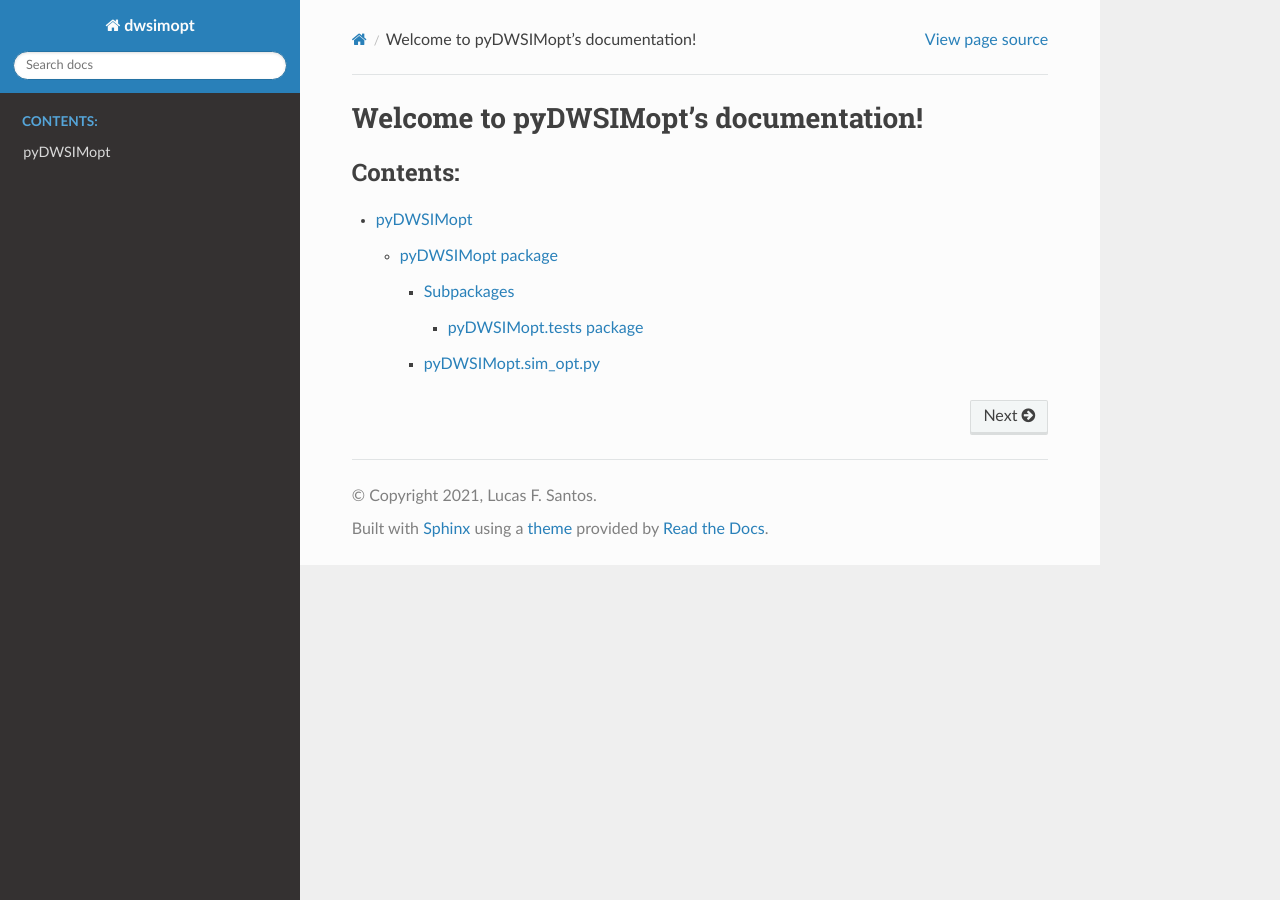
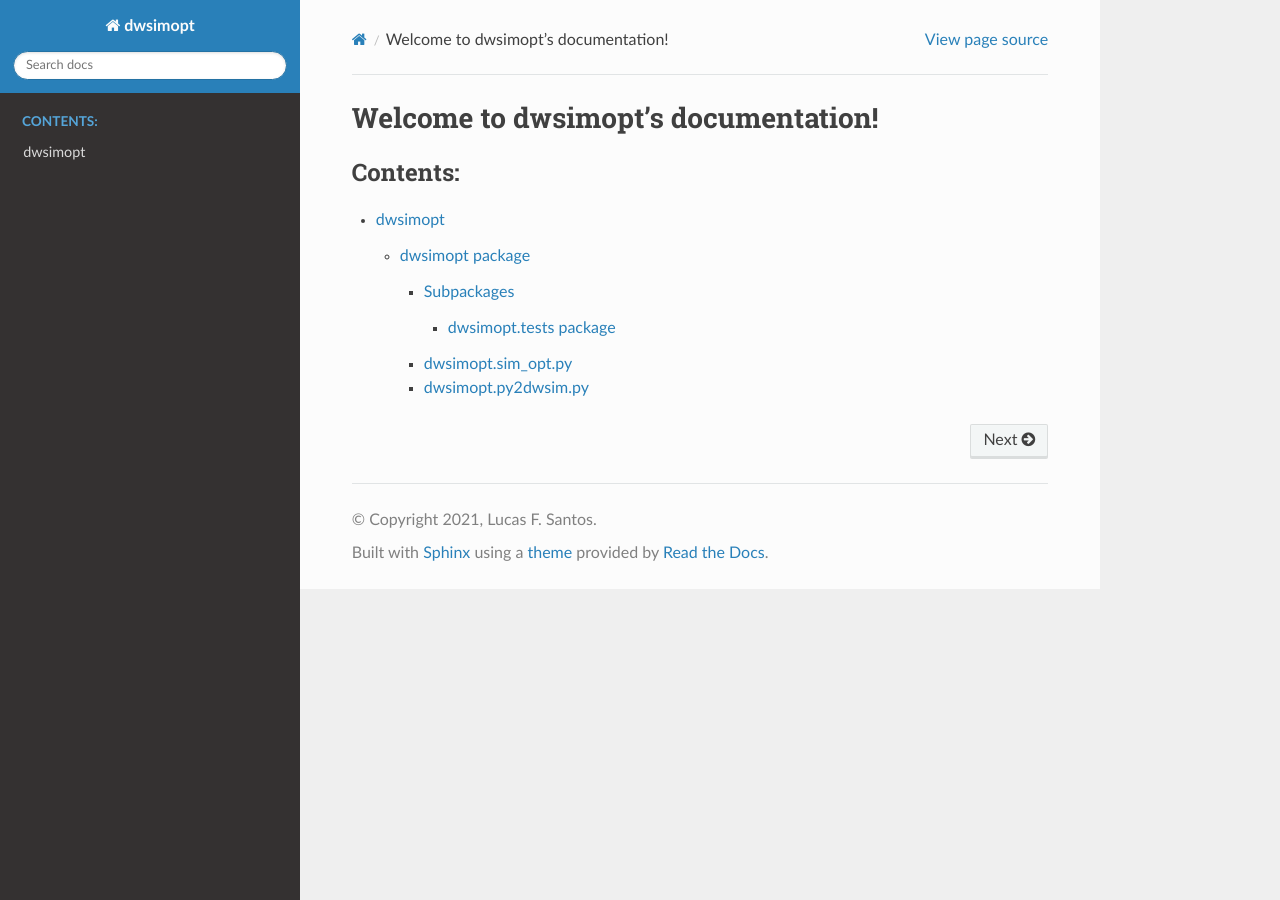
Before and after one commit to lf-santos/dwsimopt, a Sphinx documentation site: the page built from docs/index.rst, in a window 1280 px wide. Built offline with Sphinx 7.4.7 and the Read the Docs theme 2.0.0, drawn with Linux system fonts in a browser that asks for light colours.

```diff
--- a/docs/conf.py
+++ b/docs/conf.py
@@ -23,7 +23,7 @@ author = 'Lucas F. Santos'
 
 # The full version, including alpha/beta/rc tags
 # from dwsimopt import __version__
-release = '0.0.4'
+release = '0.0.5'
 
 
 # -- General configuration ---------------------------------------------------
--- /dev/null
+++ b/docs/dwsimopt.rst
@@ -0,0 +1,26 @@
+dwsimopt package
+==================
+
+Subpackages
+-----------
+
+.. toctree::
+   :maxdepth: 2
+
+   dwsimopt.tests
+
+dwsimopt.sim\_opt.py
+--------------------------
+
+.. automodule:: dwsimopt.sim_opt
+   :members:
+   :undoc-members:
+   :show-inheritance:
+
+dwsimopt.py2dwsim.py
+--------------------------
+
+.. automodule:: dwsimopt.py2dwsim
+   :members:
+   :undoc-members:
+   :show-inheritance:
--- a/docs/index.rst
+++ b/docs/index.rst
@@ -3,7 +3,7 @@
    You can adapt this file completely to your liking, but it should at least
    contain the root `toctree` directive.
 
-Welcome to pyDWSIMopt's documentation!
+Welcome to dwsimopt's documentation!
 ======================================
 
 .. toctree::
--- a/docs/modules.rst
+++ b/docs/modules.rst
@@ -1,7 +1,7 @@
-pyDWSIMopt
+dwsimopt
 ==========
 
 .. toctree::
    :maxdepth: 1
 
-   pyDWSIMopt
+   dwsimopt
--- a/setup.py
+++ b/setup.py
@@ -50,7 +50,7 @@ with open("README.md", "r", encoding="utf8", errors='ignore') as fh:
     long_description = fh.read()
 
 setup(name='dwsimopt',
-      version='0.0.4',
+      version='0.0.5',
       description='DWSIM automation with python for chemical process simulation optimization',
       url='http://https://github.com/lf-santos/dwsimopt',
       author='Lucas F. Santos',
```
Also changed, not shown: README.md (+6 -6 lines), docs/dwsimopt.tests.rst (added, +27 -0 lines), docs/pyDWSIMopt.rst (deleted, +0 -18 lines), docs/pyDWSIMopt.tests.rst (deleted, +0 -19 lines), 1 other file.
